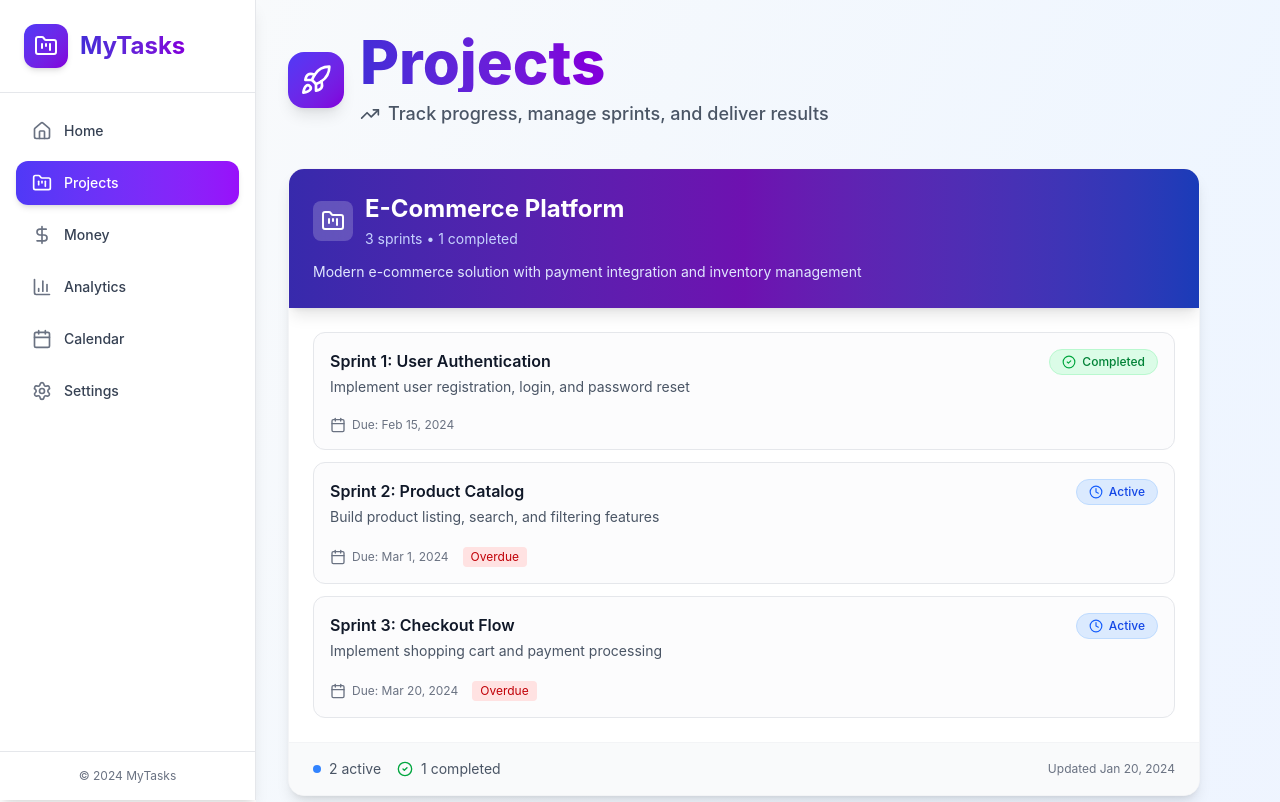
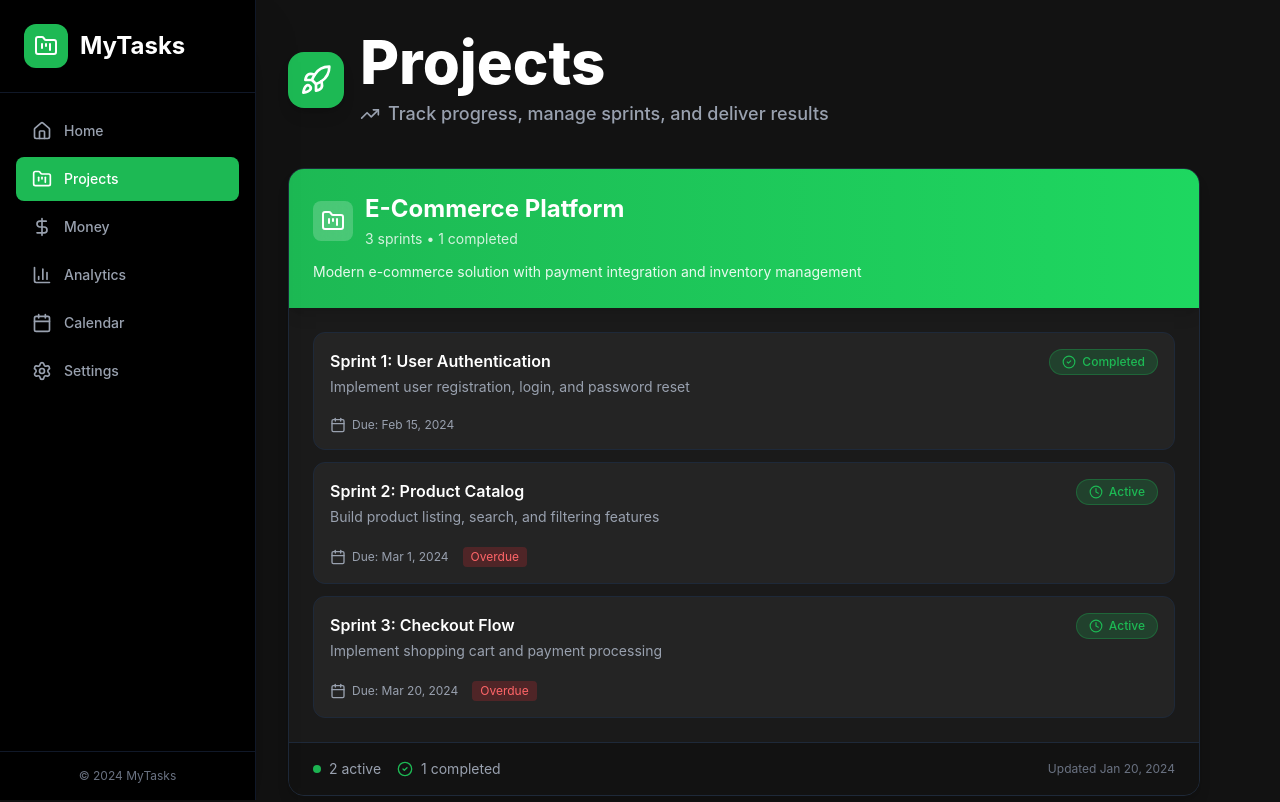
Before and after one commit to podestal/mytasks-client, a React (Vite) app in the folder app/: page /projects in a window 1280 px wide. Shown: the top 802 px of the page. Built offline with nearby package versions, Linux system fonts and the light colour scheme; no server answers.

Commit message:
new theme dark

```diff
--- a/app/src/components/Navigation.tsx
+++ b/app/src/components/Navigation.tsx
@@ -38,14 +38,14 @@ const Navigation = () => {
   const location = useLocation()
 
   return (
-    <aside className="fixed left-0 top-0 h-screen w-64 bg-white border-r border-gray-200 shadow-lg flex flex-col z-50">
+    <aside className="fixed left-0 top-0 h-screen w-64 bg-black border-r border-gray-900 shadow-2xl flex flex-col z-50">
       {/* Logo/Brand */}
-      <div className="p-6 border-b border-gray-200">
+      <div className="p-6 border-b border-gray-900">
         <div className="flex items-center gap-3">
-          <div className="p-2.5 bg-gradient-to-br from-indigo-600 to-purple-700 rounded-xl shadow-md">
+          <div className="p-2.5 bg-[#1DB954] rounded-xl shadow-lg">
             <FolderKanban className="w-6 h-6 text-white" />
           </div>
-          <span className="text-2xl font-bold bg-gradient-to-r from-indigo-700 to-purple-700 bg-clip-text text-transparent">
+          <span className="text-2xl font-bold text-white">
             MyTasks
           </span>
         </div>
@@ -53,7 +53,7 @@ const Navigation = () => {
 
       {/* Navigation Links */}
       <nav className="flex-1 p-4 overflow-y-auto">
-        <div className="space-y-2">
+        <div className="space-y-1">
           {navItems.map((item) => {
             const Icon = item.icon
             const isActive = location.pathname === item.path
@@ -63,15 +63,15 @@ const Navigation = () => {
                 key={item.path}
                 to={item.path}
                 className={`
-                  flex items-center gap-3 px-4 py-3 rounded-xl text-sm font-medium transition-all duration-200
+                  flex items-center gap-3 px-4 py-3 rounded-lg text-sm font-medium transition-all duration-200
                   ${
                     isActive
-                      ? 'bg-gradient-to-r from-indigo-600 to-purple-600 text-white shadow-md'
-                      : 'text-gray-700 hover:bg-gray-100 hover:text-indigo-600'
+                      ? 'bg-[#1DB954] text-white'
+                      : 'text-gray-400 hover:text-white hover:bg-[#1a1a1a]'
                   }
                 `}
               >
-                <Icon className={`w-5 h-5 ${isActive ? 'text-white' : 'text-gray-500'}`} />
+                <Icon className={`w-5 h-5 ${isActive ? 'text-white' : 'text-gray-400'}`} />
                 <span>{item.name}</span>
               </Link>
             )
@@ -80,7 +80,7 @@ const Navigation = () => {
       </nav>
 
       {/* Footer */}
-      <div className="p-4 border-t border-gray-200">
+      <div className="p-4 border-t border-gray-900">
         <div className="text-xs text-gray-500 text-center">
           © 2024 MyTasks
         </div>
--- a/app/src/pages/ProjectsPage.tsx
+++ b/app/src/pages/ProjectsPage.tsx
@@ -128,29 +128,29 @@ const getStatusConfig = (status: string) => {
       return {
         label: 'Active',
         icon: Clock,
-        className: 'bg-blue-100 text-blue-700 border-blue-200',
-        iconClassName: 'text-blue-600',
+        className: 'bg-[#1DB954]/20 text-[#1DB954] border-[#1DB954]/30',
+        iconClassName: 'text-[#1DB954]',
       }
     case 'D': // Completed
       return {
         label: 'Completed',
         icon: CheckCircle2,
-        className: 'bg-green-100 text-green-700 border-green-200',
-        iconClassName: 'text-green-600',
+        className: 'bg-[#1DB954]/20 text-[#1DB954] border-[#1DB954]/30',
+        iconClassName: 'text-[#1DB954]',
       }
     case 'C': // Canceled
       return {
         label: 'Canceled',
         icon: XCircle,
-        className: 'bg-red-100 text-red-700 border-red-200',
-        iconClassName: 'text-red-600',
+        className: 'bg-red-500/20 text-red-400 border-red-500/30',
+        iconClassName: 'text-red-400',
       }
     default:
       return {
         label: 'Unknown',
         icon: Clock,
-        className: 'bg-gray-100 text-gray-700 border-gray-200',
-        iconClassName: 'text-gray-600',
+        className: 'bg-gray-500/20 text-gray-400 border-gray-500/30',
+        iconClassName: 'text-gray-400',
       }
   }
 }
@@ -174,19 +174,19 @@ const ProjectsPage = () => {
         })
       }, [])
   return (
-    <div className="min-h-screen bg-gradient-to-br from-slate-50 via-blue-50 to-indigo-50 p-4 md:p-8">
+    <div className="min-h-screen bg-[#121212] p-4 md:p-8">
       <div className="w-[90%] sm:w-[85%] md:w-[80%] lg:w-[90%] xl:w-[95%] 2xl:max-w-6xl ml-0 mr-auto">
         {/* Header */}
         <div className="mb-10">
           <div className="flex items-center gap-4 mb-4">
-            <div className="p-3 bg-gradient-to-br from-indigo-600 to-purple-700 rounded-2xl shadow-lg">
+            <div className="p-3 bg-[#1DB954] rounded-2xl shadow-lg">
               <Rocket className="w-8 h-8 text-white" />
             </div>
             <div>
-              <h1 className="text-5xl md:text-6xl font-extrabold bg-gradient-to-r from-indigo-700 via-purple-700 to-blue-700 bg-clip-text text-transparent mb-2">
+              <h1 className="text-5xl md:text-6xl font-extrabold text-white mb-2">
                 Projects
               </h1>
-              <div className="flex items-center gap-2 text-gray-600">
+              <div className="flex items-center gap-2 text-gray-400">
                 <TrendingUp className="w-5 h-5" />
                 <p className="text-lg font-medium">
                   Track progress, manage sprints, and deliver results
@@ -206,10 +206,10 @@ const ProjectsPage = () => {
             return (
               <div
                 key={project.id}
-                className="bg-white rounded-2xl shadow-lg hover:shadow-xl transition-all duration-300 overflow-hidden border border-gray-100"
+                className="bg-[#1a1a1a] rounded-2xl shadow-lg hover:bg-[#242424] transition-all duration-300 overflow-hidden border border-gray-800"
               >
                 {/* Project Header */}
-                <div className="bg-gradient-to-r from-indigo-800 via-purple-800 to-blue-800 p-6 text-white shadow-lg">
+                <div className="bg-gradient-to-r from-[#1DB954] to-[#1ed760] p-6 text-white shadow-lg">
                   <div className="flex items-start justify-between mb-3">
                     <div className="flex items-center gap-3">
                       <div className="p-2 bg-white/20 rounded-lg backdrop-blur-sm">
@@ -217,7 +217,7 @@ const ProjectsPage = () => {
                       </div>
                       <div>
                         <h2 className="text-2xl font-bold">{project.name}</h2>
-                        <p className="text-indigo-200 text-sm mt-1">
+                        <p className="text-white/80 text-sm mt-1">
                           {totalSprints} sprint{totalSprints !== 1 ? 's' : ''} •{' '}
                           {completedSprints} completed
                         </p>
@@ -225,7 +225,7 @@ const ProjectsPage = () => {
                     </div>
                   </div>
                   {project.description && (
-                    <p className="text-indigo-100 text-sm leading-relaxed">
+                    <p className="text-white/90 text-sm leading-relaxed">
                       {project.description}
                     </p>
                   )}
@@ -250,15 +250,15 @@ const ProjectsPage = () => {
                         return (
                           <div
                             key={sprint.id}
-                            className="border border-gray-200 rounded-xl p-4 hover:border-gray-300 transition-colors bg-gray-50/50"
+                            className="border border-gray-800 rounded-xl p-4 hover:border-gray-700 transition-colors bg-[#242424]"
                           >
                             <div className="flex items-start justify-between mb-2">
                               <div className="flex-1">
-                                <h3 className="font-semibold text-gray-900 mb-1">
+                                <h3 className="font-semibold text-white mb-1">
                                   {sprint.name}
                                 </h3>
                                 {sprint.description && (
-                                  <p className="text-sm text-gray-600 mb-3">
+                                  <p className="text-sm text-gray-400 mb-3">
                                     {sprint.description}
                                   </p>
                                 )}
@@ -271,7 +271,7 @@ const ProjectsPage = () => {
                               </div>
                             </div>
 
-                            <div className="flex items-center gap-4 text-xs text-gray-500">
+                            <div className="flex items-center gap-4 text-xs text-gray-400">
                               <div className="flex items-center gap-1.5">
                                 <Calendar className="w-4 h-4" />
                                 <span>
@@ -281,10 +281,10 @@ const ProjectsPage = () => {
                                   <span
                                     className={`ml-2 px-2 py-0.5 rounded ${
                                       daysUntilDeadline < 7
-                                        ? 'bg-red-100 text-red-700'
+                                        ? 'bg-red-500/20 text-red-400'
                                         : daysUntilDeadline < 14
-                                          ? 'bg-yellow-100 text-yellow-700'
-                                          : 'bg-green-100 text-green-700'
+                                          ? 'bg-yellow-500/20 text-yellow-400'
+                                          : 'bg-[#1DB954]/20 text-[#1DB954]'
                                     }`}
                                   >
                                     {daysUntilDeadline > 0
@@ -302,18 +302,18 @@ const ProjectsPage = () => {
                 </div>
 
                 {/* Project Footer Stats */}
-                <div className="px-6 py-4 bg-gray-50 border-t border-gray-100">
+                <div className="px-6 py-4 bg-[#121212] border-t border-gray-800">
                   <div className="flex items-center justify-between text-sm">
                     <div className="flex items-center gap-4">
                       <div className="flex items-center gap-2">
-                        <div className="w-2 h-2 bg-blue-500 rounded-full animate-pulse"></div>
-                        <span className="text-gray-600">
+                        <div className="w-2 h-2 bg-[#1DB954] rounded-full animate-pulse"></div>
+                        <span className="text-gray-400">
                           {activeSprints} active
                         </span>
                       </div>
                       <div className="flex items-center gap-2">
-                        <CheckCircle2 className="w-4 h-4 text-green-600" />
-                        <span className="text-gray-600">
+                        <CheckCircle2 className="w-4 h-4 text-[#1DB954]" />
+                        <span className="text-gray-400">
                           {completedSprints} completed
                         </span>
                       </div>
--- a/app/src/routes/__root.tsx
+++ b/app/src/routes/__root.tsx
@@ -10,9 +10,9 @@ interface MyRouterContext {
 
 export const Route = createRootRouteWithContext<MyRouterContext>()({
   component: () => (
-    <div className="flex min-h-screen">
+    <div className="flex min-h-screen bg-[#121212]">
       <Navigation />
-      <main className="flex-1 ml-64">
+      <main className="flex-1 ml-64 bg-[#121212]">
         <Outlet />
       </main>
       <ReactQueryDevtools />
--- a/app/src/routes/index.tsx
+++ b/app/src/routes/index.tsx
@@ -6,13 +6,13 @@ export const Route = createFileRoute('/')({
 
 function HomePage() {
   return (
-    <div className="min-h-screen bg-gradient-to-br from-slate-50 via-blue-50 to-indigo-50 p-8">
+    <div className="min-h-screen bg-[#121212] p-8">
       <div className="max-w-4xl mx-auto">
         <div className="text-center py-20">
-          <h1 className="text-6xl font-extrabold bg-gradient-to-r from-indigo-700 via-purple-700 to-blue-700 bg-clip-text text-transparent mb-4">
+          <h1 className="text-6xl font-extrabold text-white mb-4">
             Welcome to MyTasks
           </h1>
-          <p className="text-xl text-gray-600 mb-8">
+          <p className="text-xl text-gray-400 mb-8">
             Manage your projects, track your finances, and stay organized
           </p>
         </div>
```
Also changed, not shown: app/src/routes/analytics.tsx (+7 -7 lines), app/src/routes/calendar.tsx (+7 -7 lines), app/src/routes/money.tsx (+8 -8 lines), app/src/routes/settings.tsx (+7 -7 lines).
